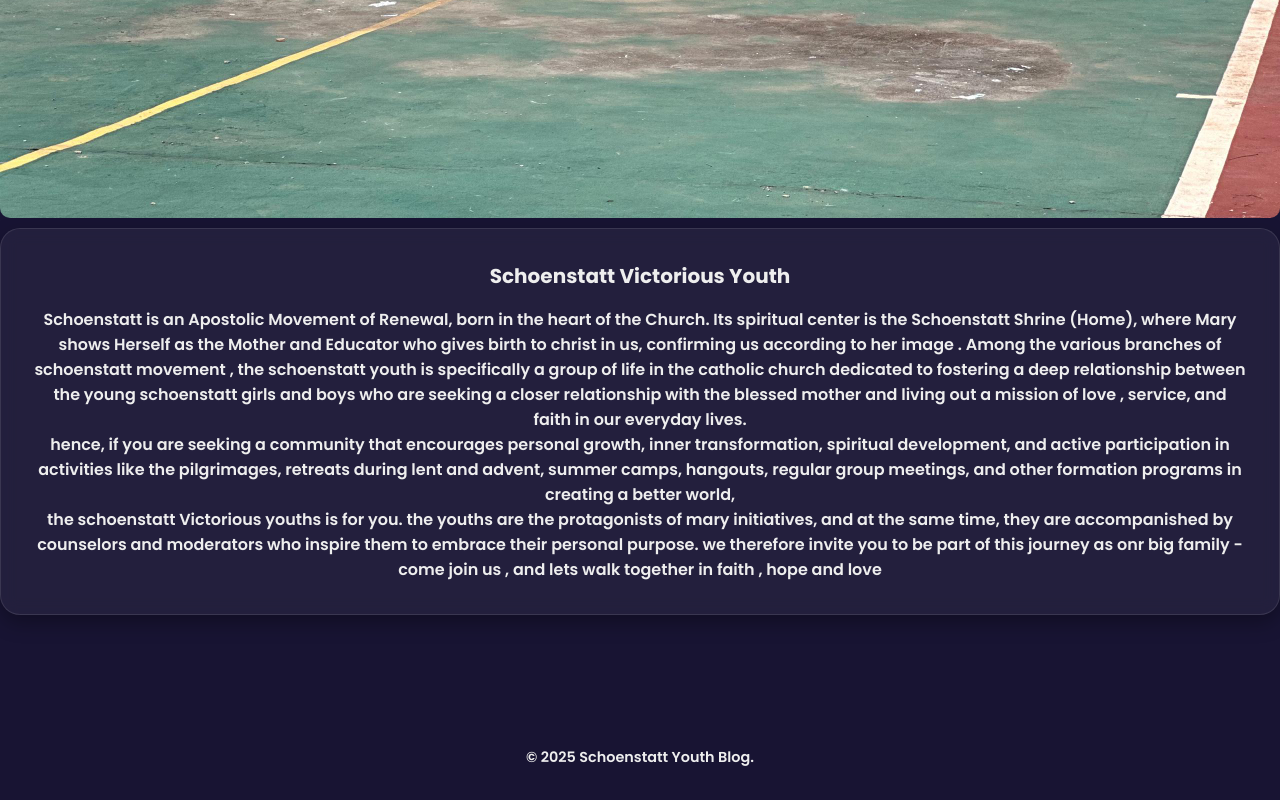
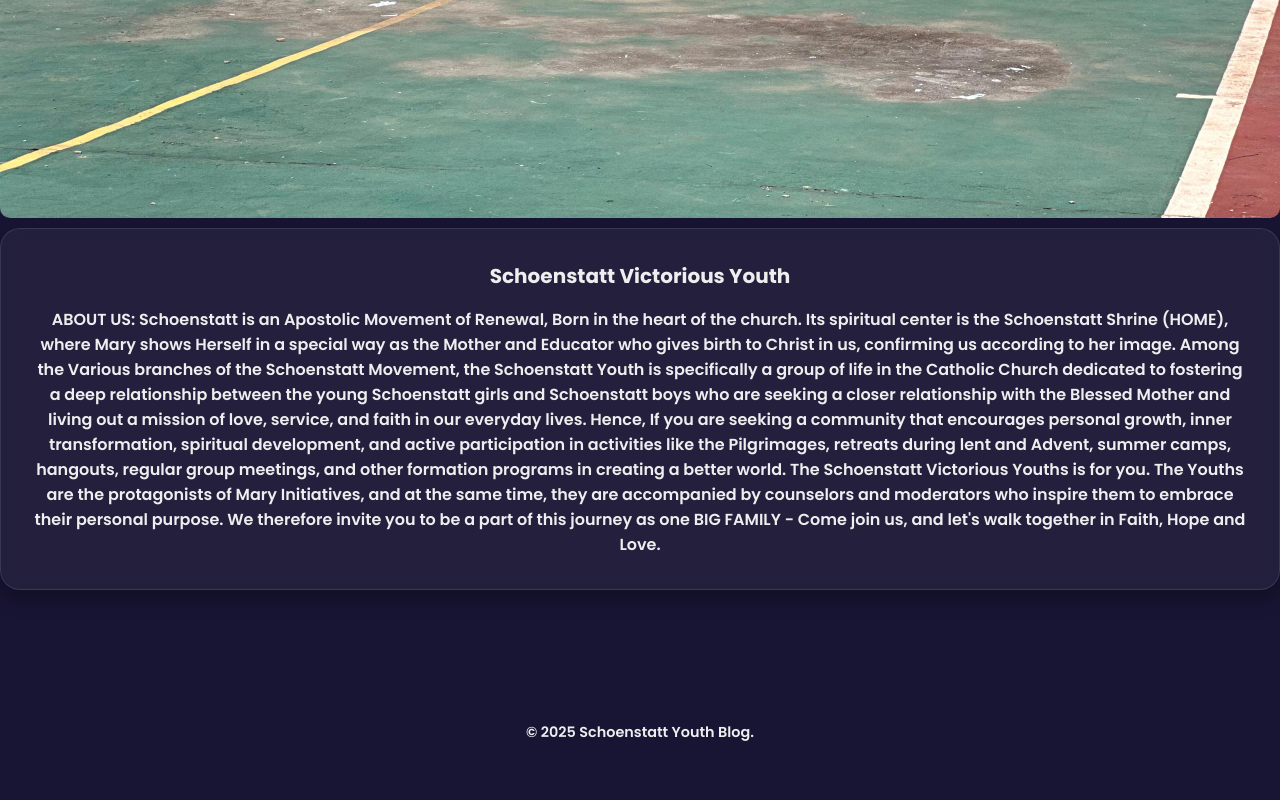
Before and after one commit to Chukwudebere-ferd/Schoenstatt-blog-, a plain HTML site: page SCHOENSTATT-FEEDS/about.html in a window 1280 px wide. Shown: the part 887-1687 px from the top of the page. After the commit the page ends 1662 px from the top, so only its background shows below. Drawn offline with Linux system fonts and the light colour scheme.

Commit message:
updated about.html

```diff
--- a/SCHOENSTATT-FEEDS/about.html
+++ b/SCHOENSTATT-FEEDS/about.html
@@ -51,11 +51,17 @@
         <div class="about-text">
             <h3>Schoenstatt Victorious Youth</h3>
           <p>
-            Schoenstatt is an Apostolic Movement of Renewal, born in the
-            heart of the Church. Its spiritual center is the Schoenstatt Shrine
-            (Home), where Mary shows Herself as the Mother and Educator who gives birth to christ in us, confirming us according to her image . Among the various branches of schoenstatt movement , the schoenstatt youth is specifically a group of life in the catholic church dedicated to fostering a deep relationship between the young schoenstatt girls and boys who are seeking a closer relationship with the blessed mother and living out a mission of love , service, and faith in our everyday lives.
-            <br> hence, if you are seeking a community that encourages personal growth, inner transformation, spiritual development, and active participation in activities like the pilgrimages, retreats during lent and advent, summer camps, hangouts, regular group meetings, and other formation programs in creating a better world,
-            <br> the schoenstatt Victorious youths is for you. the youths are the protagonists of mary initiatives, and at the same time, they are accompanished by counselors and moderators who inspire them to embrace their personal purpose. we therefore invite you to be part of this journey as onr big family - come join us , and lets walk together in faith , hope and love
+            ABOUT US:
+
+
+Schoenstatt is an Apostolic Movement of Renewal, Born in the heart of the church. Its spiritual center is the Schoenstatt Shrine (HOME), where Mary shows Herself in a special way as the Mother and Educator who gives birth to Christ in us, confirming us according to her image.
+
+Among the Various branches of the Schoenstatt Movement, the Schoenstatt Youth is specifically a group of life in the Catholic Church dedicated to fostering a deep relationship between the young Schoenstatt girls and Schoenstatt boys who are seeking a closer relationship with the Blessed Mother and living out a mission of love, service, and faith in our everyday lives.
+
+Hence, If you are seeking a community that encourages personal growth, inner transformation, spiritual development, and active participation in activities like the Pilgrimages, retreats during lent and Advent, summer camps, hangouts, regular group meetings, and other formation programs in creating a better world.
+
+The Schoenstatt Victorious Youths is for you. The Youths are the protagonists of Mary Initiatives, and at the same time, they are accompanied by counselors and moderators who inspire them to embrace their personal purpose. We therefore invite you to be a part of this journey as one BIG FAMILY - Come join us, and let's walk together in Faith, Hope and Love.
+
           </p>
         </div>
     </div>
```
Also changed, not shown: SCHOENSTATT-FEEDS/index.html (+1 -1 lines).
